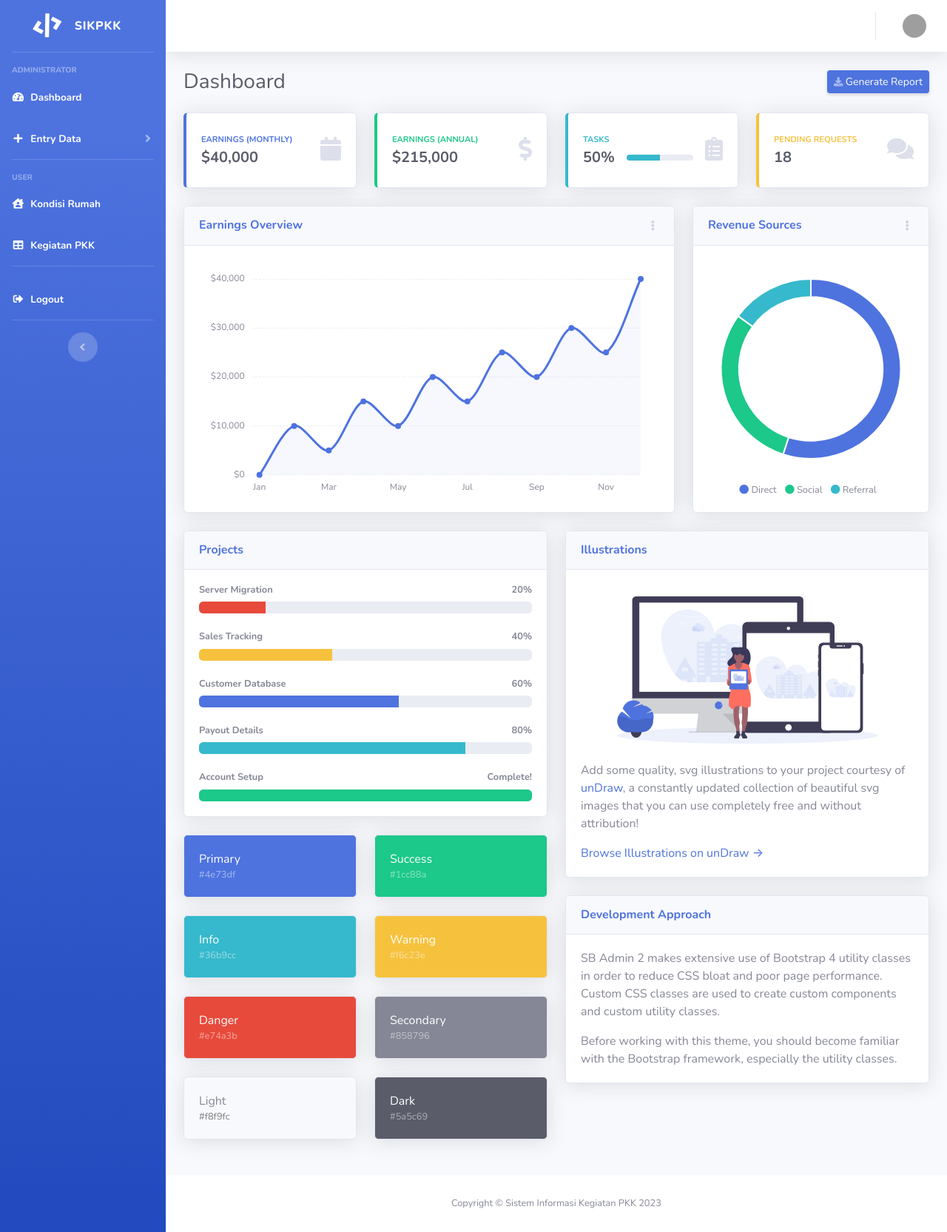
After one commit to rifkydzalbarry/SIKPKK-App, a CodeIgniter app: page /sikpkk-app/dashboard in a window 1280 px wide. The commit adds this page. Shown: the whole page at 74% size. Run offline with CodeIgniter, Linux system fonts and the light colour scheme; data that the repository does not hold is empty; grey boxes are pictures that could not be loaded.

Commit message:
up dashboard

```diff
--- a/application/config/config.php
+++ b/application/config/config.php
@@ -1,5 +1,5 @@
 <?php
-defined('BASEPATH') OR exit('No direct script access allowed');
+defined('BASEPATH') or exit('No direct script access allowed');
 
 /*
 |--------------------------------------------------------------------------
@@ -23,7 +23,7 @@ defined('BASEPATH') OR exit('No direct script access allowed');
 | a PHP script and you can easily do that on your own.
 |
 */
-$config['base_url'] = 'http://localhost/SIKPKK-App/';
+$config['base_url'] = 'http://localhost/sikpkk-app/';
 
 /*
 |--------------------------------------------------------------------------
@@ -52,7 +52,7 @@ $config['index_page'] = '';
 |
 | WARNING: If you set this to 'PATH_INFO', URIs will always be URL-decoded!
 */
-$config['uri_protocol']	= 'REQUEST_URI';
+$config['uri_protocol']  = 'REQUEST_URI';
 
 /*
 |--------------------------------------------------------------------------
@@ -78,7 +78,7 @@ $config['url_suffix'] = '';
 | than english.
 |
 */
-$config['language']	= 'english';
+$config['language']  = 'english';
 
 /*
 |--------------------------------------------------------------------------
@@ -408,12 +408,12 @@ $config['sess_regenerate_destroy'] = FALSE;
 |       'cookie_httponly') will also affect sessions.
 |
 */
-$config['cookie_prefix']	= '';
-$config['cookie_domain']	= '';
-$config['cookie_path']		= '/';
-$config['cookie_secure']	= FALSE;
-$config['cookie_httponly'] 	= FALSE;
-$config['cookie_samesite'] 	= 'Lax';
+$config['cookie_prefix']  = '';
+$config['cookie_domain']  = '';
+$config['cookie_path']    = '/';
+$config['cookie_secure']  = FALSE;
+$config['cookie_httponly']   = FALSE;
+$config['cookie_samesite']   = 'Lax';
 
 /*
 |--------------------------------------------------------------------------
--- a/application/controllers/Auth.php
+++ b/application/controllers/Auth.php
@@ -44,7 +44,7 @@ class Auth extends CI_Controller
             'role_id' => $user['role_id']
           ];
           $this->session->set_userdata($data);
-          redirect('home');
+          redirect('dashboard');
         } else {
           $this->session->set_flashdata('message', '<div class="alert alert-danger" role="alert">Wrong password!</div>');
           redirect('auth');
--- a/application/controllers/Dasawisma.php
+++ b/application/controllers/Dasawisma.php
@@ -11,6 +11,7 @@ class Dasawisma extends CI_Controller
   public function index()
   {
     $data['judul'] = 'Dasawisma | SIKPKK';
+    $data['user'] = $this->db->get_where('tbl_user', ['email' => $this->session->userdata('email')])->row_array();
     $data['dasawisma'] = $this->Dasawisma_model->getAllDasawisma();
     $this->load->view('templates/header', $data);
     $this->load->view('templates/sidebar', $data);
--- /dev/null
+++ b/application/controllers/Dashboard.php
@@ -0,0 +1,17 @@
+<?php
+defined('BASEPATH') or exit('No direct script access allowed');
+
+class Dashboard extends CI_Controller
+{
+  public function index()
+  {
+    $data['judul'] = 'Dashboard | SIKPKK';
+    $data['user'] = $this->db->get_where('tbl_user', ['email' => $this->session->userdata('email')])->row_array();
+
+    $this->load->view('templates/header', $data);
+    $this->load->view('templates/sidebar', $data);
+    $this->load->view('templates/topbar', $data);
+    $this->load->view('dashboard/index', $data);
+    $this->load->view('templates/footer');
+  }
+}
--- a/application/controllers/Keluarga.php
+++ b/application/controllers/Keluarga.php
@@ -14,6 +14,7 @@ class Keluarga extends CI_Controller
   {
     $data['judul'] = 'Keluarga | SIKPKK';
     $data['keluarga'] = $this->Keluarga_model->getAllKeluarga();
+    $data['user'] = $this->db->get_where('tbl_user', ['email' => $this->session->userdata('email')])->row_array();
     $this->load->view('templates/header', $data);
     $this->load->view('templates/sidebar', $data);
     $this->load->view('templates/topbar', $data);
@@ -24,6 +25,7 @@ class Keluarga extends CI_Controller
   public function tambahKeluarga()
   {
     $data['judul'] = 'Form Tambah Data | SIKPKK';
+    $data['user'] = $this->db->get_where('tbl_user', ['email' => $this->session->userdata('email')])->row_array();
     $data['hbkel'] = ['Kepala Keluarga', 'Istri', 'Anak', 'Family Lain'];
     $data['jenis_kelamin'] = ['Laki-laki', 'Perempuan'];
     $data['pendidikan'] = ['Tidak Tamat SD', 'SD dan Sederajat', 'SMP dan Sederajat', 'SMA dan Sederajat', 'Diploma 1-3', 'S1 dan Sederajat', 'S2 dan Sederajat', 'S3 dan Sederajat'];
@@ -50,6 +52,7 @@ class Keluarga extends CI_Controller
   public function ubahKeluarga($id)
   {
     $data['judul'] = 'Form Ubah Data | SIKPKK';
+    $data['user'] = $this->db->get_where('tbl_user', ['email' => $this->session->userdata('email')])->row_array();
     $data['keluarga'] = $this->Keluarga_model->getKeluargaById($id);
     $data['hbkel'] = ['Kepala Keluarga', 'Istri', 'Anak', 'Family Lain'];
     $data['jenis_kelamin'] = ['Laki-laki', 'Perempuan'];
@@ -82,6 +85,7 @@ class Keluarga extends CI_Controller
   public function detailKeluarga($id)
   {
     $data['judul'] = 'Detail Keluarga | SIKPKK';
+    $data['user'] = $this->db->get_where('tbl_user', ['email' => $this->session->userdata('email')])->row_array();
     $data['keluarga'] = $this->Keluarga_model->getKeluargaByKK($id);
     $data['kondisirumah'] = $this->Kondisirumah_model->getKondisiByKK($id);
     $this->load->view('templates/header', $data);
--- a/application/controllers/Kondisirumah.php
+++ b/application/controllers/Kondisirumah.php
@@ -13,6 +13,7 @@ class Kondisirumah extends CI_Controller
   public function index()
   {
     $data['judul'] = 'Kondisi Rumah | SIKPKK';
+    $data['user'] = $this->db->get_where('tbl_user', ['email' => $this->session->userdata('email')])->row_array();
     $data['keluarga'] = $this->Keluarga_model->getAllKeluarga();
     $data['kondisirumah'] = $this->Kondisirumah_model->kondisi()->result();
     $this->load->view('templates/header', $data);
@@ -25,6 +26,7 @@ class Kondisirumah extends CI_Controller
   public function tambah()
   {
     $data['judul'] = 'Form Tambah Data | SIKPKK';
+    $data['user'] = $this->db->get_where('tbl_user', ['email' => $this->session->userdata('email')])->row_array();
     $data['keluarga'] = $this->Keluarga_model->getAllKeluarga();
 
     if ($this->input->post('submit')) {
@@ -42,6 +44,7 @@ class Kondisirumah extends CI_Controller
   public function ubah($id)
   {
     $data['judul'] = 'Form Ubah Data | SIKPKK';
+    $data['user'] = $this->db->get_where('tbl_user', ['email' => $this->session->userdata('email')])->row_array();
     $data['keluarga'] = $this->Keluarga_model->getKeluargaByKK($id);
     $data['kondisirumah'] = $this->Kondisirumah_model->getKondisiByKK($id);
 
@@ -60,6 +63,7 @@ class Kondisirumah extends CI_Controller
   public function detailKondisi($id)
   {
     $data['judul'] = 'Detail Kondisi Rumah | SIKPKK';
+    $data['user'] = $this->db->get_where('tbl_user', ['email' => $this->session->userdata('email')])->row_array();
     $data['keluarga'] = $this->Keluarga_model->getKeluargaByKK($id);
     $data['kondisirumah'] = $this->Kondisirumah_model->getKondisiByKK($id);
     $this->load->view('templates/header', $data);
--- a/application/models/Kegiatan_model.php
+++ b/application/models/Kegiatan_model.php
@@ -16,9 +16,9 @@ class Kegiatan_model extends CI_Model
     $this->db->insert('tbl_kegiatan', $data);
   }
 
-  public function hapusDataKegiatan($id)
+  public function hapusDataKegiatan()
   {
-    $this->db->where('id_kegiatan', $id);
+    $this->db->where('id_kegiatan', $this->input->post('id'));
     $this->db->delete('tbl_kegiatan');
   }
 
--- a/application/views/auth/login.php
+++ b/application/views/auth/login.php
@@ -9,7 +9,9 @@
           <div class="card-body p-0">
             <!-- Nested Row within Card Body -->
             <div class="row">
-              <div class="col-lg-6 d-none d-lg-block bg-login-image"></div>
+              <div class="col-lg-6 d-none d-lg-block m-auto">
+                <img src="<?= base_url('assets/img/programming.gif') ?>" alt="" width="450" height="400">
+              </div>
               <div class="col-lg-6">
                 <div class="p-5">
                   <div class="text-center">
--- a/application/views/auth/registration.php
+++ b/application/views/auth/registration.php
@@ -4,7 +4,9 @@
         <div class="card-body p-0">
           <!-- Nested Row within Card Body -->
           <div class="row">
-            <div class="col-lg-5 d-none d-lg-block bg-register-image"></div>
+            <div class="col-lg-5 d-none d-lg-block m-auto">
+              <img src="<?= base_url('assets/img/programming.gif') ?>" alt="" width="450" height="400">
+            </div>
             <div class="col-lg-7">
               <div class="p-5">
                 <div class="text-center">
--- /dev/null
+++ b/application/views/dashboard/index.php
@@ -0,0 +1,312 @@
+<!-- Begin Page Content -->
+<div class="container-fluid">
+
+  <!-- Page Heading -->
+  <div class="d-sm-flex align-items-center justify-content-between mb-4">
+    <h1 class="h3 mb-0 text-gray-800">Dashboard</h1>
+    <a href="#" class="d-none d-sm-inline-block btn btn-sm btn-primary shadow-sm"><i class="fas fa-download fa-sm text-white-50"></i> Generate Report</a>
+  </div>
+
+  <!-- Content Row -->
+  <div class="row">
+
+    <!-- Earnings (Monthly) Card Example -->
+    <div class="col-xl-3 col-md-6 mb-4">
+      <div class="card border-left-primary shadow h-100 py-2">
+        <div class="card-body">
+          <div class="row no-gutters align-items-center">
+            <div class="col mr-2">
+              <div class="text-xs font-weight-bold text-primary text-uppercase mb-1">
+                Earnings (Monthly)</div>
+              <div class="h5 mb-0 font-weight-bold text-gray-800">$40,000</div>
+            </div>
+            <div class="col-auto">
+              <i class="fas fa-calendar fa-2x text-gray-300"></i>
+            </div>
+          </div>
+        </div>
+      </div>
+    </div>
+
+    <!-- Earnings (Monthly) Card Example -->
+    <div class="col-xl-3 col-md-6 mb-4">
+      <div class="card border-left-success shadow h-100 py-2">
+        <div class="card-body">
+          <div class="row no-gutters align-items-center">
+            <div class="col mr-2">
+              <div class="text-xs font-weight-bold text-success text-uppercase mb-1">
+                Earnings (Annual)</div>
+              <div class="h5 mb-0 font-weight-bold text-gray-800">$215,000</div>
+            </div>
+            <div class="col-auto">
+              <i class="fas fa-dollar-sign fa-2x text-gray-300"></i>
+            </div>
+          </div>
+        </div>
+      </div>
+    </div>
+
+    <!-- Earnings (Monthly) Card Example -->
+    <div class="col-xl-3 col-md-6 mb-4">
+      <div class="card border-left-info shadow h-100 py-2">
+        <div class="card-body">
+          <div class="row no-gutters align-items-center">
+            <div class="col mr-2">
+              <div class="text-xs font-weight-bold text-info text-uppercase mb-1">Tasks
+              </div>
+              <div class="row no-gutters align-items-center">
+                <div class="col-auto">
+                  <div class="h5 mb-0 mr-3 font-weight-bold text-gray-800">50%</div>
+                </div>
+                <div class="col">
+                  <div class="progress progress-sm mr-2">
+                    <div class="progress-bar bg-info" role="progressbar" style="width: 50%" aria-valuenow="50" aria-valuemin="0" aria-valuemax="100"></div>
+                  </div>
+                </div>
+              </div>
+            </div>
+            <div class="col-auto">
+              <i class="fas fa-clipboard-list fa-2x text-gray-300"></i>
+            </div>
+          </div>
+        </div>
+      </div>
+    </div>
+
+    <!-- Pending Requests Card Example -->
+    <div class="col-xl-3 col-md-6 mb-4">
+      <div class="card border-left-warning shadow h-100 py-2">
+        <div class="card-body">
+          <div class="row no-gutters align-items-center">
+            <div class="col mr-2">
+              <div class="text-xs font-weight-bold text-warning text-uppercase mb-1">
+                Pending Requests</div>
+              <div class="h5 mb-0 font-weight-bold text-gray-800">18</div>
+            </div>
+            <div class="col-auto">
+              <i class="fas fa-comments fa-2x text-gray-300"></i>
+            </div>
+          </div>
+        </div>
+      </div>
+    </div>
+  </div>
+
+  <!-- Content Row -->
+
+  <div class="row">
+
+    <!-- Area Chart -->
+    <div class="col-xl-8 col-lg-7">
+      <div class="card shadow mb-4">
+        <!-- Card Header - Dropdown -->
+        <div class="card-header py-3 d-flex flex-row align-items-center justify-content-between">
+          <h6 class="m-0 font-weight-bold text-primary">Earnings Overview</h6>
+          <div class="dropdown no-arrow">
+            <a class="dropdown-toggle" href="#" role="button" id="dropdownMenuLink" data-toggle="dropdown" aria-haspopup="true" aria-expanded="false">
+              <i class="fas fa-ellipsis-v fa-sm fa-fw text-gray-400"></i>
+            </a>
+            <div class="dropdown-menu dropdown-menu-right shadow animated--fade-in" aria-labelledby="dropdownMenuLink">
+              <div class="dropdown-header">Dropdown Header:</div>
+              <a class="dropdown-item" href="#">Action</a>
+              <a class="dropdown-item" href="#">Another action</a>
+              <div class="dropdown-divider"></div>
+              <a class="dropdown-item" href="#">Something else here</a>
+            </div>
+          </div>
+        </div>
+        <!-- Card Body -->
+        <div class="card-body">
+          <div class="chart-area">
+            <canvas id="myAreaChart"></canvas>
+          </div>
+        </div>
+      </div>
+    </div>
+
+    <!-- Pie Chart -->
+    <div class="col-xl-4 col-lg-5">
+      <div class="card shadow mb-4">
+        <!-- Card Header - Dropdown -->
+        <div class="card-header py-3 d-flex flex-row align-items-center justify-content-between">
+          <h6 class="m-0 font-weight-bold text-primary">Revenue Sources</h6>
+          <div class="dropdown no-arrow">
+            <a class="dropdown-toggle" href="#" role="button" id="dropdownMenuLink" data-toggle="dropdown" aria-haspopup="true" aria-expanded="false">
+              <i class="fas fa-ellipsis-v fa-sm fa-fw text-gray-400"></i>
+            </a>
+            <div class="dropdown-menu dropdown-menu-right shadow animated--fade-in" aria-labelledby="dropdownMenuLink">
+              <div class="dropdown-header">Dropdown Header:</div>
+              <a class="dropdown-item" href="#">Action</a>
+              <a class="dropdown-item" href="#">Another action</a>
+              <div class="dropdown-divider"></div>
+              <a class="dropdown-item" href="#">Something else here</a>
+            </div>
+          </div>
+        </div>
+        <!-- Card Body -->
+        <div class="card-body">
+          <div class="chart-pie pt-4 pb-2">
+            <canvas id="myPieChart"></canvas>
+          </div>
+          <div class="mt-4 text-center small">
+            <span class="mr-2">
+              <i class="fas fa-circle text-primary"></i> Direct
+            </span>
+            <span class="mr-2">
+              <i class="fas fa-circle text-success"></i> Social
+            </span>
+            <span class="mr-2">
+              <i class="fas fa-circle text-info"></i> Referral
+            </span>
+          </div>
+        </div>
+      </div>
+    </div>
+  </div>
+
+  <!-- Content Row -->
+  <div class="row">
+
+    <!-- Content Column -->
+    <div class="col-lg-6 mb-4">
+
+      <!-- Project Card Example -->
+      <div class="card shadow mb-4">
+        <div class="card-header py-3">
+          <h6 class="m-0 font-weight-bold text-primary">Projects</h6>
+        </div>
+        <div class="card-body">
+          <h4 class="small font-weight-bold">Server Migration <span class="float-right">20%</span></h4>
+          <div class="progress mb-4">
+            <div class="progress-bar bg-danger" role="progressbar" style="width: 20%" aria-valuenow="20" aria-valuemin="0" aria-valuemax="100"></div>
+          </div>
+          <h4 class="small font-weight-bold">Sales Tracking <span class="float-right">40%</span></h4>
+          <div class="progress mb-4">
+            <div class="progress-bar bg-warning" role="progressbar" style="width: 40%" aria-valuenow="40" aria-valuemin="0" aria-valuemax="100"></div>
+          </div>
+          <h4 class="small font-weight-bold">Customer Database <span class="float-right">60%</span></h4>
+          <div class="progress mb-4">
+            <div class="progress-bar" role="progressbar" style="width: 60%" aria-valuenow="60" aria-valuemin="0" aria-valuemax="100"></div>
+          </div>
+          <h4 class="small font-weight-bold">Payout Details <span class="float-right">80%</span></h4>
+          <div class="progress mb-4">
+            <div class="progress-bar bg-info" role="progressbar" style="width: 80%" aria-valuenow="80" aria-valuemin="0" aria-valuemax="100"></div>
+          </div>
+          <h4 class="small font-weight-bold">Account Setup <span class="float-right">Complete!</span></h4>
+          <div class="progress">
+            <div class="progress-bar bg-success" role="progressbar" style="width: 100%" aria-valuenow="100" aria-valuemin="0" aria-valuemax="100"></div>
+          </div>
+        </div>
+      </div>
+
+      <!-- Color System -->
+      <div class="row">
+        <div class="col-lg-6 mb-4">
+          <div class="card bg-primary text-white shadow">
+            <div class="card-body">
+              Primary
+              <div class="text-white-50 small">#4e73df</div>
+            </div>
+          </div>
+        </div>
+        <div class="col-lg-6 mb-4">
+          <div class="card bg-success text-white shadow">
+            <div class="card-body">
+              Success
+              <div class="text-white-50 small">#1cc88a</div>
+            </div>
+          </div>
+        </div>
+        <div class="col-lg-6 mb-4">
+          <div class="card bg-info text-white shadow">
+            <div class="card-body">
+              Info
+              <div class="text-white-50 small">#36b9cc</div>
+            </div>
+          </div>
+        </div>
+        <div class="col-lg-6 mb-4">
+          <div class="card bg-warning text-white shadow">
+            <div class="card-body">
+              Warning
+              <div class="text-white-50 small">#f6c23e</div>
+            </div>
+          </div>
+        </div>
+        <div class="col-lg-6 mb-4">
+          <div class="card bg-danger text-white shadow">
+            <div class="card-body">
+              Danger
+              <div class="text-white-50 small">#e74a3b</div>
+            </div>
+          </div>
+        </div>
+        <div class="col-lg-6 mb-4">
+          <div class="card bg-secondary text-white shadow">
+            <div class="card-body">
+              Secondary
+              <div class="text-white-50 small">#858796</div>
+            </div>
+          </div>
+        </div>
+        <div class="col-lg-6 mb-4">
+          <div class="card bg-light text-black shadow">
+            <div class="card-body">
+              Light
+              <div class="text-black-50 small">#f8f9fc</div>
+            </div>
+          </div>
+        </div>
+        <div class="col-lg-6 mb-4">
+          <div class="card bg-dark text-white shadow">
+            <div class="card-body">
+              Dark
+              <div class="text-white-50 small">#5a5c69</div>
+            </div>
+          </div>
+        </div>
+      </div>
+
+    </div>
+
+    <div class="col-lg-6 mb-4">
+
+      <!-- Illustrations -->
+      <div class="card shadow mb-4">
+        <div class="card-header py-3">
+          <h6 class="m-0 font-weight-bold text-primary">Illustrations</h6>
+        </div>
+        <div class="card-body">
+          <div class="text-center">
+            <img class="img-fluid px-3 px-sm-4 mt-3 mb-4" style="width: 25rem;" src="<?= base_url('assets/') ?>img/undraw_posting_photo.svg" alt="...">
+          </div>
+          <p>Add some quality, svg illustrations to your project courtesy of <a target="_blank" rel="nofollow" href="https://undraw.co/">unDraw</a>, a
+            constantly updated collection of beautiful svg images that you can use
+            completely free and without attribution!</p>
+          <a target="_blank" rel="nofollow" href="https://undraw.co/">Browse Illustrations on
+            unDraw &rarr;</a>
+        </div>
+      </div>
+
+      <!-- Approach -->
+      <div class="card shadow mb-4">
+        <div class="card-header py-3">
+          <h6 class="m-0 font-weight-bold text-primary">Development Approach</h6>
+        </div>
+        <div class="card-body">
+          <p>SB Admin 2 makes extensive use of Bootstrap 4 utility classes in order to reduce
+            CSS bloat and poor page performance. Custom CSS classes are used to create
+            custom components and custom utility classes.</p>
+          <p class="mb-0">Before working with this theme, you should become familiar with the
+            Bootstrap framework, especially the utility classes.</p>
+        </div>
+      </div>
+
+    </div>
+  </div>
+
+</div>
+<!-- /.container-fluid -->
+
+</div>
+<!-- End of Main Content -->
--- a/application/views/templates/footer.php
+++ b/application/views/templates/footer.php
@@ -55,6 +55,14 @@
 <!-- Page level custom scripts -->
 <script src="<?= base_url('assets/') ?>js/demo/datatables-demo.js"></script>
 
+<!-- Page level plugins -->
+<script src="<?= base_url('assets/') ?>vendor/chart.js/Chart.min.js"></script>
+
+<!-- Page level custom scripts -->
+<script src="<?= base_url('assets/') ?>js/demo/chart-area-demo.js"></script>
+<script src="<?= base_url('assets/') ?>js/demo/chart-pie-demo.js"></script>
+
+
 </body>
 
 </html>
--- a/application/views/templates/sidebar.php
+++ b/application/views/templates/sidebar.php
@@ -2,7 +2,7 @@
 <ul class="navbar-nav bg-gradient-primary sidebar sidebar-dark accordion" id="accordionSidebar">
 
   <!-- Sidebar - Brand -->
-  <a class="sidebar-brand d-flex align-items-center justify-content-center" href="index.html">
+  <a class="sidebar-brand d-flex align-items-center justify-content-center" href="<?= base_url() ?>dashboard">
     <div class="sidebar-brand-icon rotate-n-15">
       <i class="fas fa-code"></i>
     </div>
@@ -17,23 +17,39 @@
     Administrator
   </div>
   <!-- Nav Item - Dashboard -->
-  <li class="nav-item">
-    <a class="nav-link" href="index.html">
+  <li class="nav-item active">
+    <a class="nav-link" href="<?= base_url() ?>dashboard">
       <i class="fas fa-fw fa-tachometer-alt"></i>
       <span>Dashboard</span></a>
   </li>
 
-  <!-- Nav Item - Tables -->
+  <!-- Nav Item - Pages Collapse Menu -->
   <li class="nav-item active">
-    <a class="nav-link" href="<?= base_url() ?>kegiatan">
-      <i class="fas fa-fw fa-table"></i>
-      <span>Tables Kegiatan</span></a>
-  </li>
-
-  <li class="nav-item active">
-    <a class="nav-link" href="<?= base_url() ?>dasawisma">
-      <i class="fas fa-fw fa-table"></i>
-      <span>Tables Dasawisma</span></a>
+    <a class="nav-link collapsed" href="#" data-toggle="collapse" data-target="#collapseTwo" aria-expanded="true" aria-controls="collapseTwo">
+      <i class="fas fa-fw fa-plus"></i>
+      <span>Entry Data</span>
+    </a>
+    <div id="collapseTwo" class="collapse" aria-labelledby="headingTwo" data-parent="#accordionSidebar">
+      <div class="bg-white py-2 collapse-inner rounded">
+        <h6 class="collapse-header">Pages:</h6>
+        <a class="collapse-item" href="<?= base_url() ?>kegiatan">
+          <i class="fas fa-fw fa-people-carry"></i>
+          Kegiatan
+        </a>
+        <a class="collapse-item" href="<?= base_url() ?>dasawisma">
+          <i class="fas fa-fw fa-hotel"></i>
+          Dasawisma
+        </a>
+        <a class="collapse-item" href="<?= base_url() ?>keluarga">
+          <i class="fas fa-fw fa-users"></i>
+          Keluarga
+        </a>
+        <a class="collapse-item" href="<?= base_url() ?>kondisirumah">
+          <i class="fas fa-fw fa-house-user"></i>
+          Kondisi Rumah
+        </a>
+      </div>
+    </div>
   </li>
 
   <!-- Divider -->
@@ -44,25 +60,27 @@
     User
   </div>
 
-  <!-- Nav Item - Pages Collapse Menu -->
-  <li class="nav-item">
-    <a class="nav-link collapsed" href="#" data-toggle="collapse" data-target="#collapseTwo" aria-expanded="true" aria-controls="collapseTwo">
-      <i class="fas fa-fw fa-people-carry"></i>
-      <span>Keluarga</span>
+  <!-- Nav Item - Tables -->
+  <li class="nav-item active">
+    <a class="nav-link" href="<?= base_url() ?>kondisirumah">
+      <i class="fas fa-fw fa-house-user"></i>
+      <span>Kondisi Rumah</span></a>
+  </li>
+  <!-- Nav Item - Tables -->
+  <li class="nav-item active">
+    <a class="nav-link" href="<?= base_url() ?>kegiatan/pkk">
+      <i class="fas fa-fw fa-table"></i>
+      <span>Kegiatan PKK</span></a>
+  </li>
+
+  <!-- Divider -->
+  <hr class="sidebar-divider">
+
+  <li class="nav-item active">
+    <a class="nav-link" href="<?= base_url() ?>auth/logout" data-toggle="modal" data-target="#logoutModal">
+      <i class="fas fa-fw fa-sign-out-alt"></i>
+      <span>Logout</span>
     </a>
-    <div id="collapseTwo" class="collapse" aria-labelledby="headingTwo" data-parent="#accordionSidebar">
-      <div class="bg-white py-2 collapse-inner rounded">
-        <h6 class="collapse-header">Pages:</h6>
-        <a class="collapse-item" href="<?= base_url() ?>keluarga">
-          <i class="fas fa-fw fa-people-carry"></i>
-          List Keluarga
-        </a>
-        <a class="collapse-item" href="<?= base_url() ?>kondisirumah">
-          <i class="fas fa-fw fa-house-user"></i>
-          Kondisi Rumah
-        </a>
-      </div>
-    </div>
   </li>
 
   <!-- Divider -->
```
Also changed, not shown: application/controllers/Kegiatan.php (+18 -2 lines), application/views/kegiatan/activityPkk.php (added, +208 -0 lines), application/views/kegiatan/index.php (+30 -4 lines), 1 other file.
